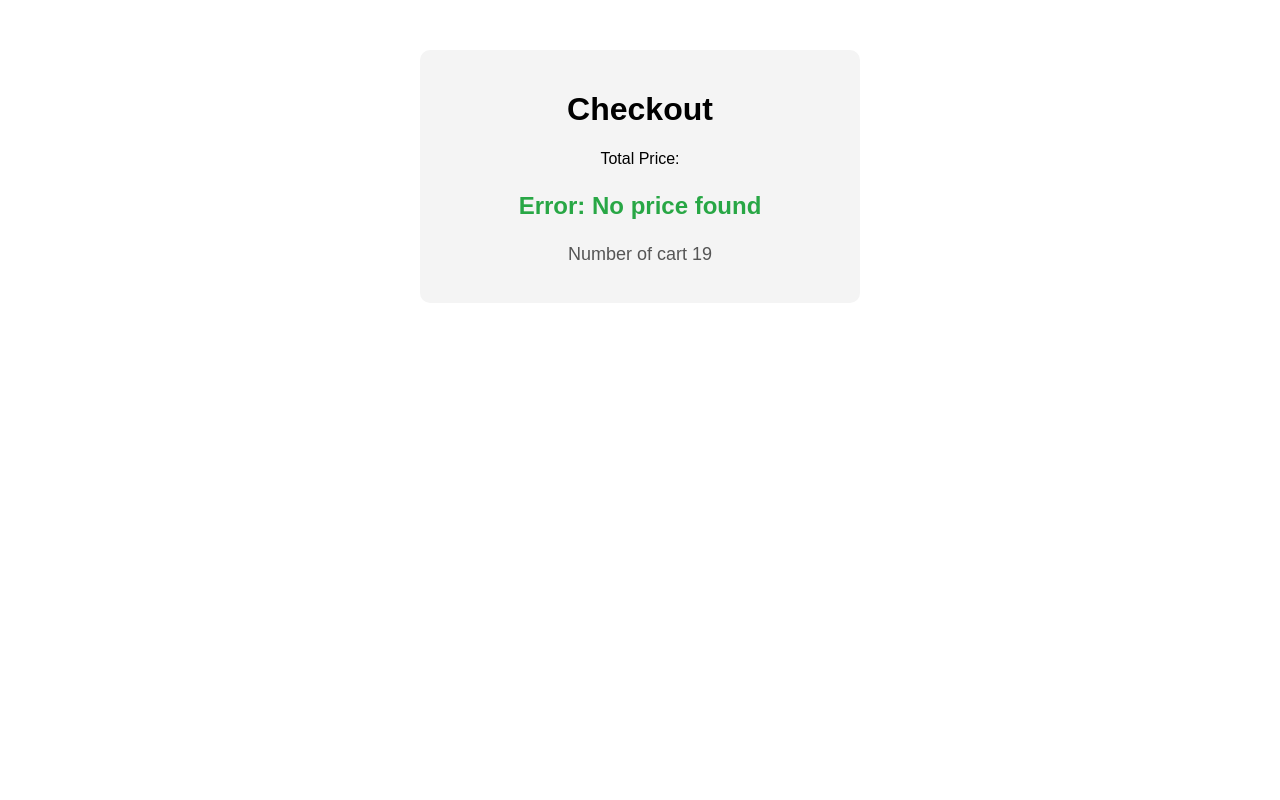
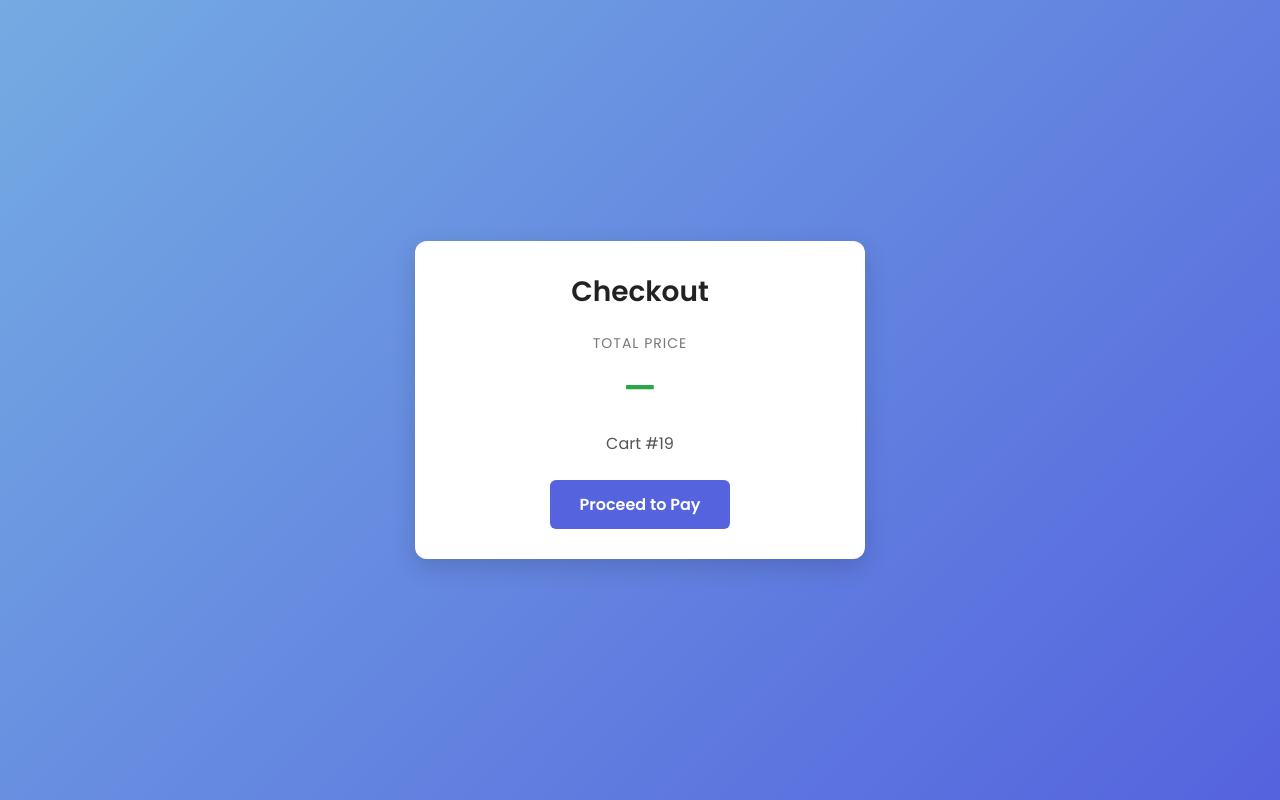
Before and after one commit to Abdullah-laith/Easy-shopping, a plain HTML site: page index.html in a window 1280 px wide. Drawn offline with Linux system fonts and the light colour scheme.

Commit message:
Update index.html

```diff
--- a/index.html
+++ b/index.html
@@ -3,64 +3,151 @@
 <head>
   <meta charset="UTF-8">
   <meta name="viewport" content="width=device-width, initial-scale=1">
-  <title>Payment Page</title>
+  <title>Smart Cart Checkout</title>
+
+  <!-- Google Font -->
+  <link href="https://fonts.googleapis.com/css2?family=Poppins:wght@400;600&display=swap" rel="stylesheet">
+
   <style>
-    body { font-family: Arial, sans-serif; text-align: center; margin: 50px; }
-    .container { max-width: 400px; margin: auto; padding: 20px; background: #f4f4f4; border-radius: 10px; }
-    .price { font-size: 24px; font-weight: bold; color: #28a745; }
-    .cart-number { font-size: 18px; color: #555; margin-top: 10px; }
-    table { width: 100%; border-collapse: collapse; margin-top: 20px; }
-    th, td { padding: 8px; border: 1px solid #ccc; }
-    th { background: #e9e9e9; }
+    * {
+      box-sizing: border-box;
+      margin: 0;
+      padding: 0;
+    }
+    body {
+      font-family: 'Poppins', sans-serif;
+      background: linear-gradient(135deg, #74ABE2 0%, #5563DE 100%);
+      color: #333;
+      display: flex;
+      align-items: center;
+      justify-content: center;
+      min-height: 100vh;
+      padding: 20px;
+    }
+    .card {
+      background: #fff;
+      max-width: 450px;
+      width: 100%;
+      border-radius: 12px;
+      box-shadow: 0 8px 24px rgba(0,0,0,0.15);
+      padding: 30px;
+      text-align: center;
+    }
+    .card h1 {
+      font-size: 28px;
+      margin-bottom: 20px;
+      color: #222;
+    }
+    .price-label {
+      font-size: 14px;
+      text-transform: uppercase;
+      letter-spacing: 1px;
+      color: #777;
+      margin-bottom: 6px;
+    }
+    .price {
+      font-size: 36px;
+      font-weight: 600;
+      color: #28a745;
+      margin-bottom: 16px;
+    }
+    .cart-number {
+      font-size: 16px;
+      color: #555;
+      margin-bottom: 24px;
+    }
+    table {
+      width: 100%;
+      border-collapse: collapse;
+      margin-bottom: 24px;
+    }
+    th, td {
+      padding: 10px 12px;
+      border-bottom: 1px solid #eee;
+      font-size: 14px;
+    }
+    th {
+      background: #f7f7f7;
+      text-align: left;
+      font-weight: 600;
+    }
+    tbody tr:nth-child(even) {
+      background: #fafafa;
+    }
+    .btn-pay {
+      display: inline-block;
+      background: #5563DE;
+      color: #fff;
+      text-decoration: none;
+      padding: 12px 30px;
+      border-radius: 6px;
+      font-weight: 600;
+      transition: background 0.3s ease;
+    }
+    .btn-pay:hover {
+      background: #4353B8;
+    }
   </style>
 </head>
 <body>
-  <div class="container">
+  <div class="card">
     <h1>Checkout</h1>
-    <p>Total Price:</p>
-    <p class="price" id="price">Loading...</p>
-    <p class="cart-number" id="cartNumber">Loading cart number...</p>
 
-    <!-- Shopping list placeholder -->
+    <div class="price-section">
+      <div class="price-label">Total Price</div>
+      <div class="price" id="price">Loading...</div>
+      <div class="cart-number" id="cartNumber">Loading cart number...</div>
+    </div>
+
     <div id="itemsList"></div>
+
+    <a href="#" class="btn-pay" id="payBtn">Proceed to Pay</a>
   </div>
 
   <script>
-    const params = new URLSearchParams(window.location.search);
-    const amount = params.get('amount');
-    // show IQD instead of USD
-    document.getElementById('price')
-      .innerText = amount ? `IQD ${amount}` : "Error: No price found";
+    // Parse URL parameters
+    const params    = new URLSearchParams(window.location.search);
+    const amount    = params.get('amount');
+    const itemsParam= params.get('items');
 
-    // random cart number 1–20
-    const cartNum = Math.floor(Math.random()*20)+1;
+    // Display total price without any "$"
+    document.getElementById('price').innerText =
+      amount ? `IQD ${amount}` : "—";
+
+    // Random cart number between 1 and 20
+    const cartNum = Math.floor(Math.random() * 20) + 1;
     document.getElementById('cartNumber')
-      .innerText = "Number of cart " + cartNum;
+      .innerText = `Cart #${cartNum}`;
 
-    // render items with name & price in IQD
-    const itemsParam = params.get('items');
+    // Render shopping list table if "items" param exists
     if (itemsParam) {
-      const rows = itemsParam.split('|').map(itemStr => {
-        const [name, price] = itemStr.split(',');
-        return { name, price };
+      const rows = itemsParam.split('|').map(str => {
+        const [name, qty, price] = str.split(',');
+        return { name, qty, price };
       });
+      const container = document.getElementById('itemsList');
+      let html = `<table>
+        <thead>
+          <tr>
+            <th>Product</th>
+            <th>Qty</th>
+            <th>Price</th>
+          </tr>
+        </thead>
+        <tbody>`;
+      rows.forEach(r => {
+        html += `<tr>
+          <td>${r.name}</td>
+          <td>${r.qty}</td>
+          <td>${r.price} IQD</td>
+        </tr>`;
+      });
+      html += `</tbody></table>`;
+      container.innerHTML = html;
+    }
 
-      const container = document.getElementById('itemsList');
-      const table = document.createElement('table');
-      table.innerHTML = `
-        <thead>
-          <tr><th>Product</th><th>Price</th></tr>
-        </thead>
-      `;
-      const body = document.createElement('tbody');
-      rows.forEach(r => {
-        const tr = document.createElement('tr');
-        tr.innerHTML = `<td>${r.name}</td><td>${r.price} IQD</td>`;
-        body.appendChild(tr);
-      });
-      table.appendChild(body);
-      container.appendChild(table);
-    }
+    // Ensure the "Proceed to Pay" button keeps the same URL
+    document.getElementById('payBtn').href = window.location.href;
   </script>
 </body>
 </html>
```
